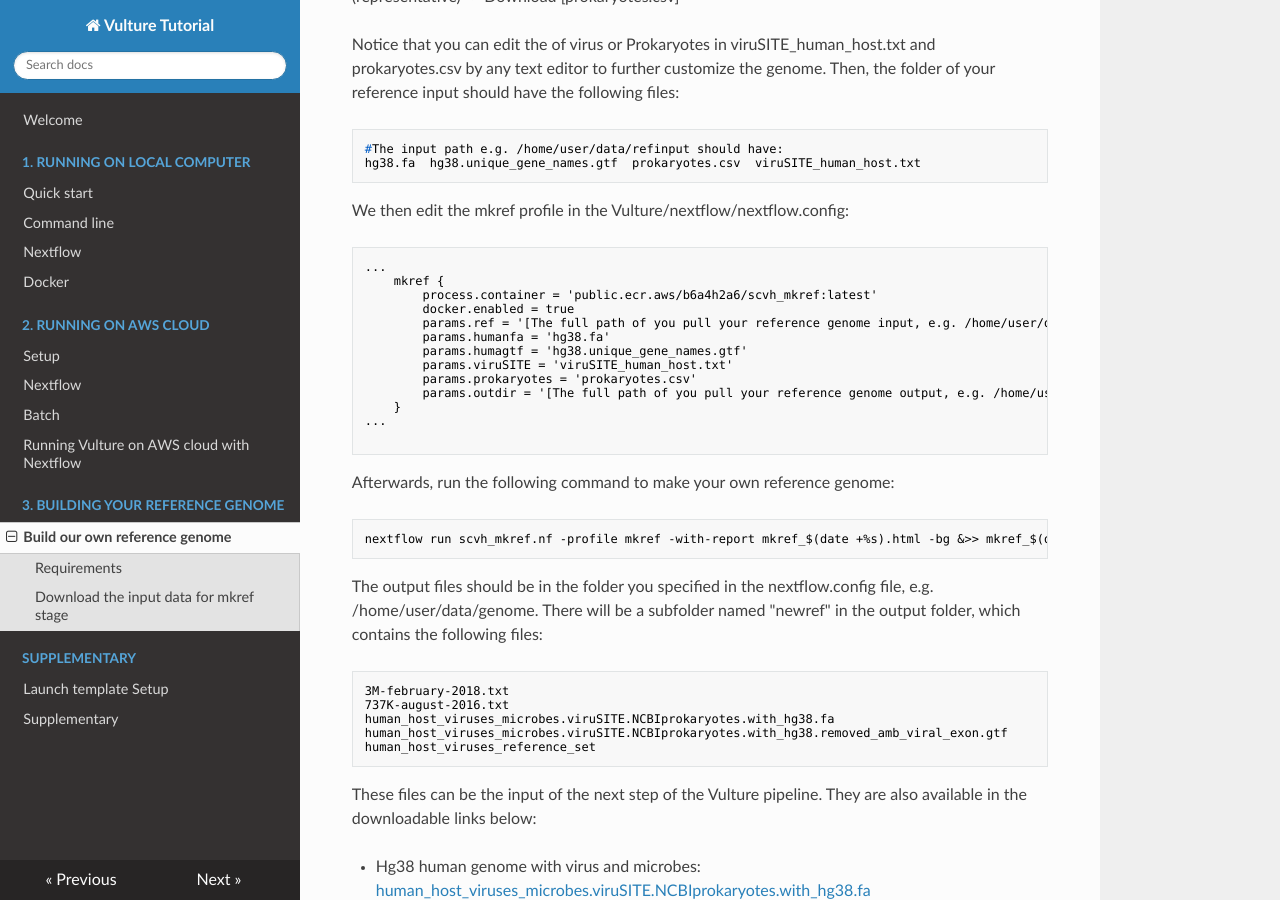
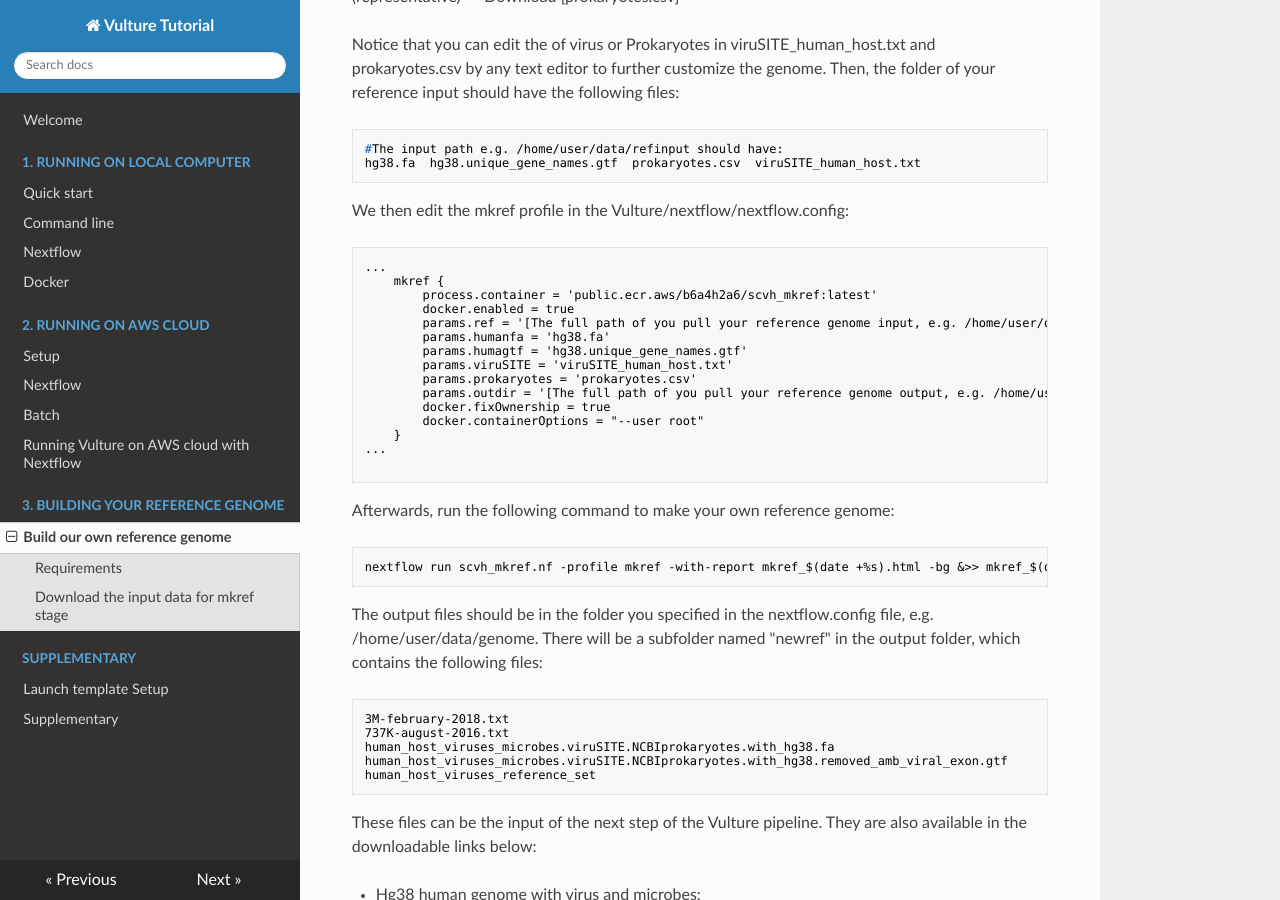
Before and after one commit to hiyin/vulture-user-tutorial, an MkDocs documentation site: the page built from docs/3. Building your reference genome/1_Build.md, in a window 1280 px wide and 900 px high, scrolled down 767 px. Built offline with MkDocs 1.6.1, drawn with Linux system fonts in a browser that asks for light colours; nearby versions of some CDN libraries.

Commit message:
Add fix Onwnership and options

```diff
--- a/docs/3. Building your reference genome/1_Build.md
+++ b/docs/3. Building your reference genome/1_Build.md
@@ -56,6 +56,8 @@ We then edit the mkref profile in the Vulture/nextflow/nextflow.config:
         params.viruSITE = 'viruSITE_human_host.txt'
         params.prokaryotes = 'prokaryotes.csv'
 		params.outdir = '[The full path of you pull your reference genome output, e.g. /home/user/data/genome]'
+        docker.fixOwnership = true
+        docker.containerOptions = "--user root"
     }
 ...
 
```
